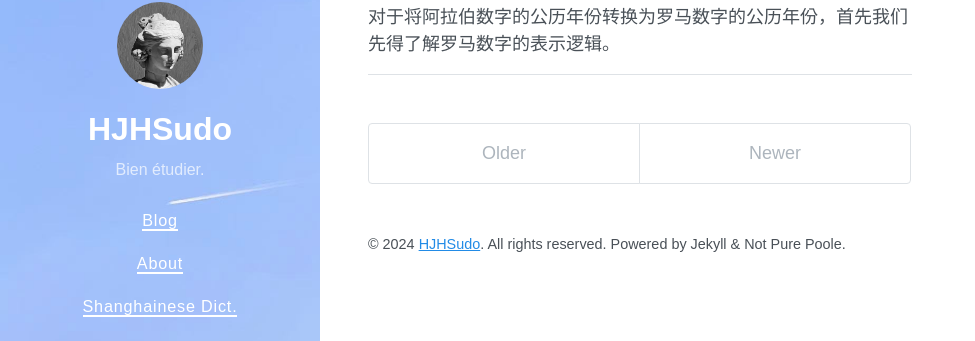
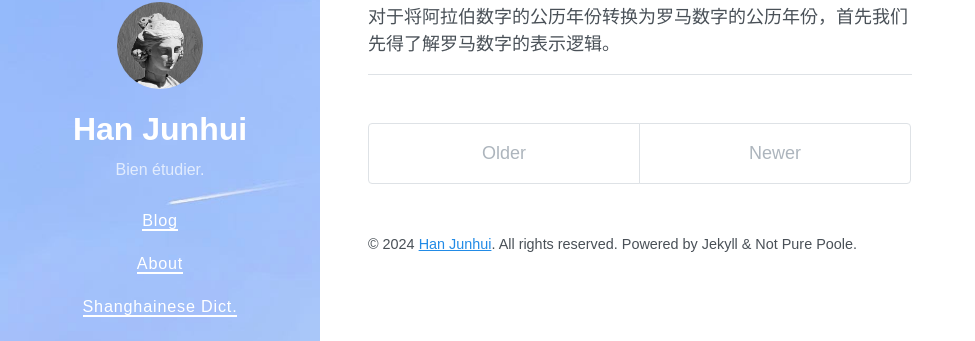
Before and after one commit to hjhsudo/hjhsudo.github.io, a Jekyll site: the page built from index.html, in a window 1280 px wide. Shown: the part 226-567 px from the top of the page, without its empty margins (0-975 px from the left). Built offline with Jekyll 4.4.1, drawn with Linux system fonts in a browser that asks for light colours; nearby versions of some CDN libraries; the list of posts is cut into pages by our own code.

Commit message:
2024/11/17/12:45 - Modified the contents.

```diff
--- /dev/null
+++ b/CNAME
@@ -0,0 +1 @@
+www.hanjunhui.com
--- a/_config.yml
+++ b/_config.yml
@@ -1,5 +1,5 @@
 # Setup
-title: HJHSudo
+title: Han Junhui
 description: Bien étudier.
 url: https://hjhsudo.github.io
 avatar: /images/tx.jpg
@@ -33,7 +33,7 @@ twitter:
   card:
 logo: /images/tx.jpg
 social:
-  name: HJHSudo
+  name: Han Junhui
   links:
     - https://github.com/hjhsudo/
 google_site_verification:
@@ -53,6 +53,6 @@ sass:
 
 # Specify the author for blog posts
 author:
-  name: HJHSudo
+  name: Han Junhui
   url: /about
   email: josephhan059@qq.com
```
